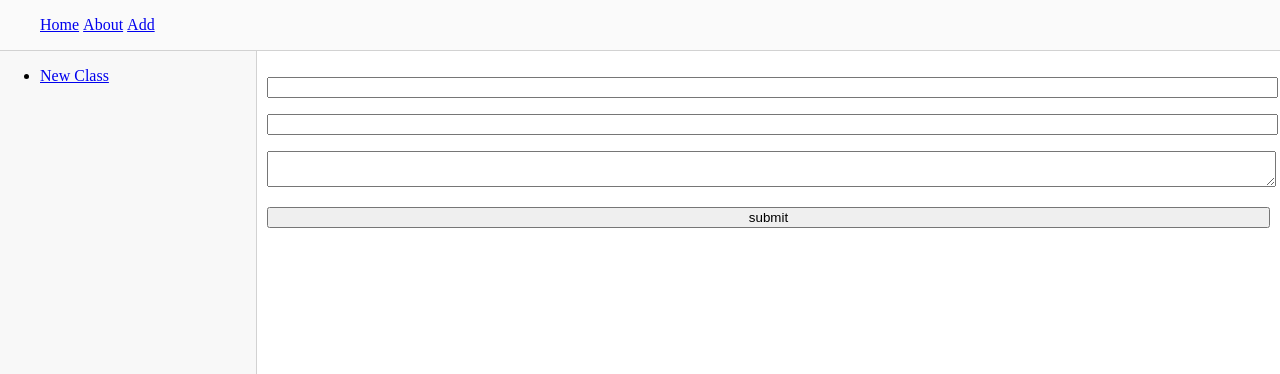
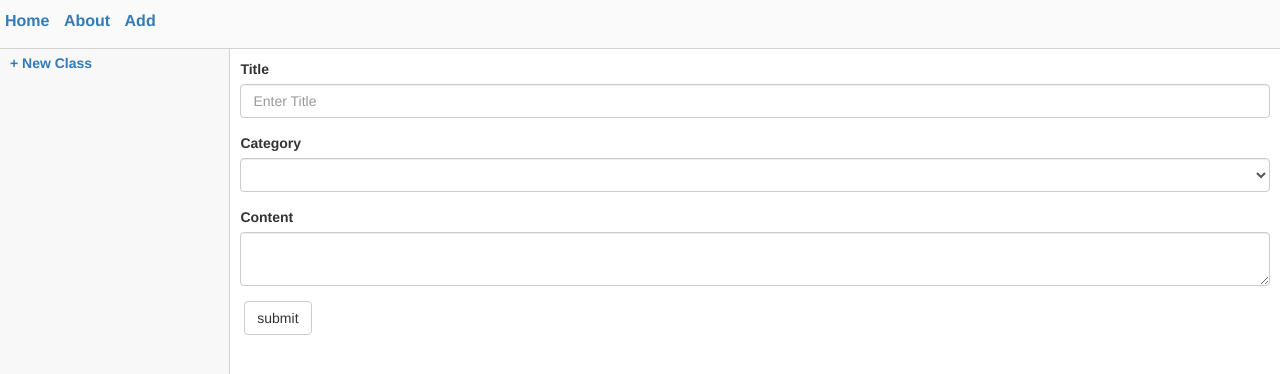
Before and after one commit to VS-Studio/vs-note, a website: page app/index.html at #/oper/add in a window 1280 px wide. Shown: the top 374 px of the page. Drawn offline with nearby package versions, Linux system fonts and the light colour scheme; no server answers.

Commit message:
调整样式

```diff
--- a/app/css/app.css
+++ b/app/css/app.css
@@ -4,9 +4,20 @@ html,body,#wrap{
     margin:0px;
     height:100%;
 }
+#wrap ul{
+    padding:0px;
+    list-style-type: none;
+}
+
+#wrap #top .menu{
+    padding:10px 0px 5px 0px;
+    font-size:16px;
+    font-weight: bold;
+}
 
 .menu > li {
   display: inline;
+  padding:0px 5px;
 }
 
 #wrap{
@@ -26,13 +37,21 @@ html,body,#wrap{
 
 
 #body #left{
-    width:20%;
+    width:18%;
     min-width: 150px;
     background: #F8F8F8;
     border-right: 1px solid #D2D2D2;
 
 }
 
+
+#body #left li a{
+    padding:4px 5px 4px 10px;
+    display:block;
+}
+#body #left .cat-even-true{
+    background:#f4f4f4;
+}
 #body #content{
     -webkit-box-flex:1;
     background:#FFFFFF;
@@ -40,10 +59,10 @@ html,body,#wrap{
 }
 
 
-input{
-    width:100%;
+#content .note{
+    border:1px solid #F1F1F1;
+    background:#FBFAFA;
+    padding:5px;
+    border-radius: 0.4em;
 }
-
-textArea{
-    width:100%;height:100%;
-}
+#content .note hr{margin:10px 1px;}
--- a/app/index.html
+++ b/app/index.html
@@ -3,13 +3,15 @@
 <head>
   <meta charset="utf-8">
   <title>My AngularJS App</title>
+
+  <link rel="stylesheet" href="https://maxcdn.bootstrapcdn.com/bootstrap/3.2.0/css/bootstrap.min.css">
   <link rel="stylesheet" href="css/app.css"/>
 </head>
 <body>
 <div id="wrap">
 
     <div id="top">
-        <ul class="menu" >
+        <ul class="menu">
           <li><a href="#/about/home">Home</a></li>
           <li><a href="#/about/readme">About</a></li>
           <li class="right"><a href="#/oper/add">Add</a></li>
@@ -19,9 +21,15 @@
     <div id="body">
         <div id="left" ng-controller="Left">
             <ul>
-                <li ng-repeat="c in categorys['data']"><a href="#/view/{{c.category}}">{{c.category}}</a></li>
-                <li ng-show="catInput" ><input type="text" ng-model="category" style="width:80%" contenteditable="true" /> <b ng-click="catInput=false">X</b></li>
-                <li><a href="javascript:void(0)" ng-click="catInput=true">New Class</a></li>
+                <li ng-repeat="c in categorys['data']" class="cat-even-{{$even}}"><a href="#/view/{{c.category}}">{{c.category}}</a></li>
+
+                <li><a href="javascript:void(0)" ng-click="catInput=!catInput"><b>+ New Class</b></a></li>
+                <div class="has-feedback" ng-show="catInput">
+                    <label class="control-label sr-only" for="inputSuccess5">Hidden label</label>
+                    <input type="text" class="form-control" ng-model="category" contenteditable="true" id="inputSuccess4">
+                    <span class="glyphicon glyphicon-remove form-control-feedback" ng-click="catInput=false"></span>
+                </div>
+
             </ul>
         </div>
         <div ng-view id="content"></div>
@@ -32,6 +40,7 @@
   <!-- In production use:
   <script src="//ajax.googleapis.com/ajax/libs/angularjs/x.x.x/angular.min.js"></script>
   -->
+
 <script src="bower_components/angular/angular.min.js"></script>
 <script src="bower_components/angular-route/angular-route.min.js"></script>
 <script src="bower_components/angular-resource/angular-resource.min.js"></script>
@@ -41,6 +50,5 @@
 <script src="js/filters.js"></script>
 <script src="js/directives.js"></script>
 
-
 </body>
 </html>
--- a/app/js/controllers.js
+++ b/app/js/controllers.js
@@ -32,8 +32,11 @@ module.controller('About', ['$scope', '$routeParams', function($scope, $routePar
 
     }]);
 
-module.controller('Add', ['$scope', '$routeParams', 'Notes', function($scope, $routeParams, Notes) {
+module.controller('Add', ['$scope', '$routeParams', 'Notes', 'Categories', function($scope, $routeParams, Notes, Categories) {
         $scope.page = $routeParams.page;
+
+        $scope.categorys = Categories.get();
+
 
         $scope.submit = function(){
             var title = $scope.title;
@@ -45,6 +48,7 @@ module.controller('Add', ['$scope', '$routeParams', 'Notes', function($scope, $r
                 alert("input error.");
                 return;
             }
+            //如何刷新Category列表 TODO
 
             Notes.create({title: title,content:content,category: category}, function(con) {
                 alert(con.msg);
@@ -52,25 +56,3 @@ module.controller('Add', ['$scope', '$routeParams', 'Notes', function($scope, $r
 	}
 
     }]);
-
-
-
-module.directive("contenteditable", function (Categories) {
-        return {
-            link:function ($scope, ele, attrs, ctrl) {
-                var ENTER_KEY = 13;
-                $scope.catInput = false;
-                ele.bind("keyup",function(event) {
-                    if(event.keyCode === ENTER_KEY)
-                    {
-                        console.log($scope.category);
-                        Categories.create({category:$scope.category}, function(con) {
-                            $scope.category = '';
-                            $scope.catInput = false;
-                            alert(con.msg);
-                        });
-                    }
-                });
-            }
-        };
-    });
--- a/app/js/directives.js
+++ b/app/js/directives.js
@@ -3,9 +3,31 @@
 /* Directives */
 
 
-angular.module('note.directives', []).
-  directive('appVersion', ['version', function(version) {
+var module = angular.module('note.directives', []);
+
+module.directive('appVersion', ['version', function(version) {
     return function(scope, elm, attrs) {
       elm.text(version);
     };
   }]);
+
+
+module.directive("contenteditable", function (Categories) {
+        return {
+            link:function ($scope, ele, attrs, ctrl) {
+                var ENTER_KEY = 13;
+                $scope.catInput = false;
+                ele.bind("keyup",function(event) {
+                    if(event.keyCode === ENTER_KEY)
+                    {
+                        console.log($scope.category);
+                        Categories.create({category:$scope.category}, function(con) {
+                            $scope.category = '';
+                            $scope.catInput = false;
+                            alert(con.msg);
+                        });
+                    }
+                });
+            }
+        };
+    });
--- a/app/views/modify.html
+++ b/app/views/modify.html
@@ -1,11 +1,23 @@
-<form name="addNote" method="post" ng-submit="submit()" ng-controller="Add">
+<form role="form" name="addNote" method="post" ng-submit="submit()" ng-controller="Add">
 
-    <p><input name="title" ng-model="title"/></p>
-    <p><input name="category" ng-model="category"/></p>
-<p>
-    <textarea ng-model="content" name="content">
-    </textarea>
-</p>
-<p><input value="submit" type="submit" /></p>
+    <div class="form-group">
+        <label for="inputTitle" >Title</label>
+        <input name="title" id="inputTitle" class="form-control" ng-model="title" placeholder="Enter Title">
+    </div>
+
+    <div class="form-group">
+        <label for="inputCategory">Category</label>
+        <select class="form-control" name="category" ng-model="category"><option ng-repeat="c in categorys['data']">{{c.category}}</option></select>
+    </div>
+
+    <div class="form-group">
+        <label for="inputContent" >Content</label>
+        <textarea class="form-control" ng-model="content" name="content"></textarea>
+    </div>
+
+    <div class="form-group">
+        <label for="inputContent" ></label>
+        <input value="submit" type="submit" class="btn btn-default" />
+    </div>
 
 </form>
```
Also changed, not shown: app/views/view.html (+2 -2 lines), app/js/services.js (line endings or trailing spaces). Lines whose indentation alone changed are shown as unchanged.
